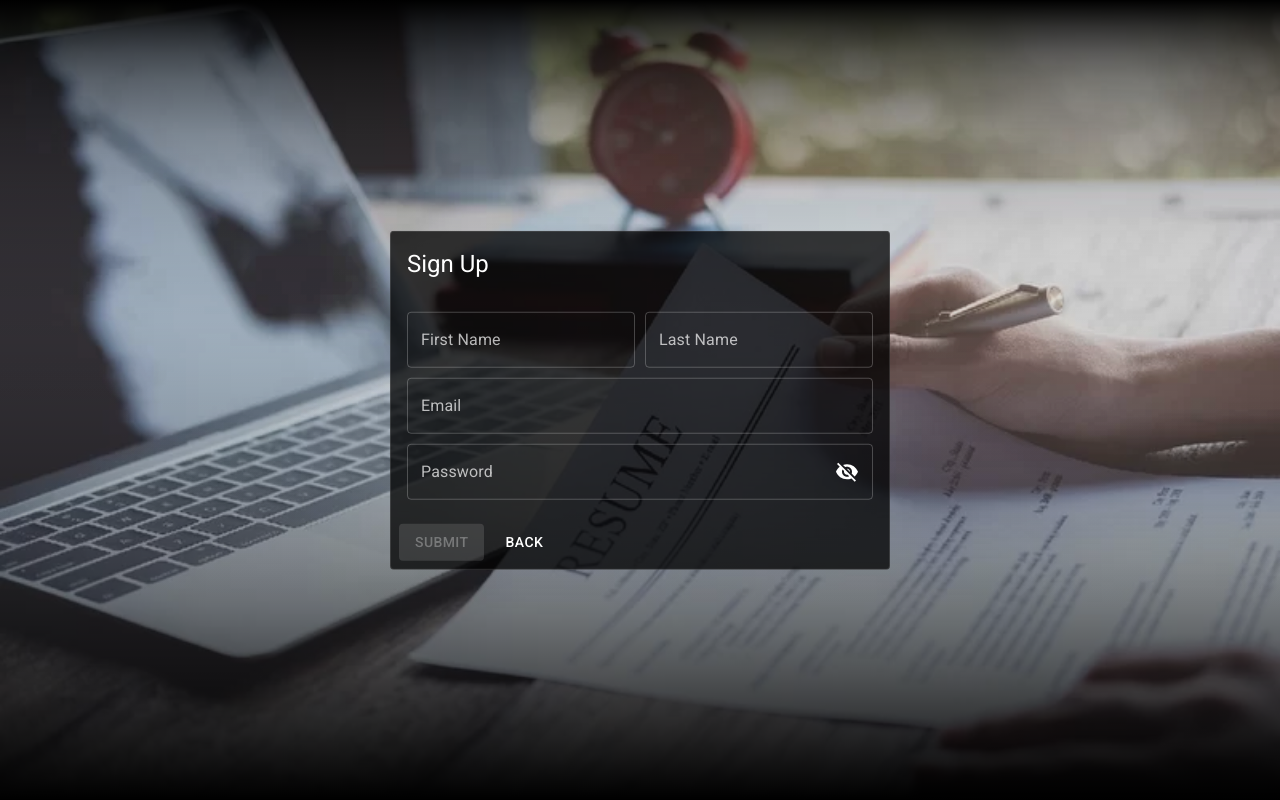
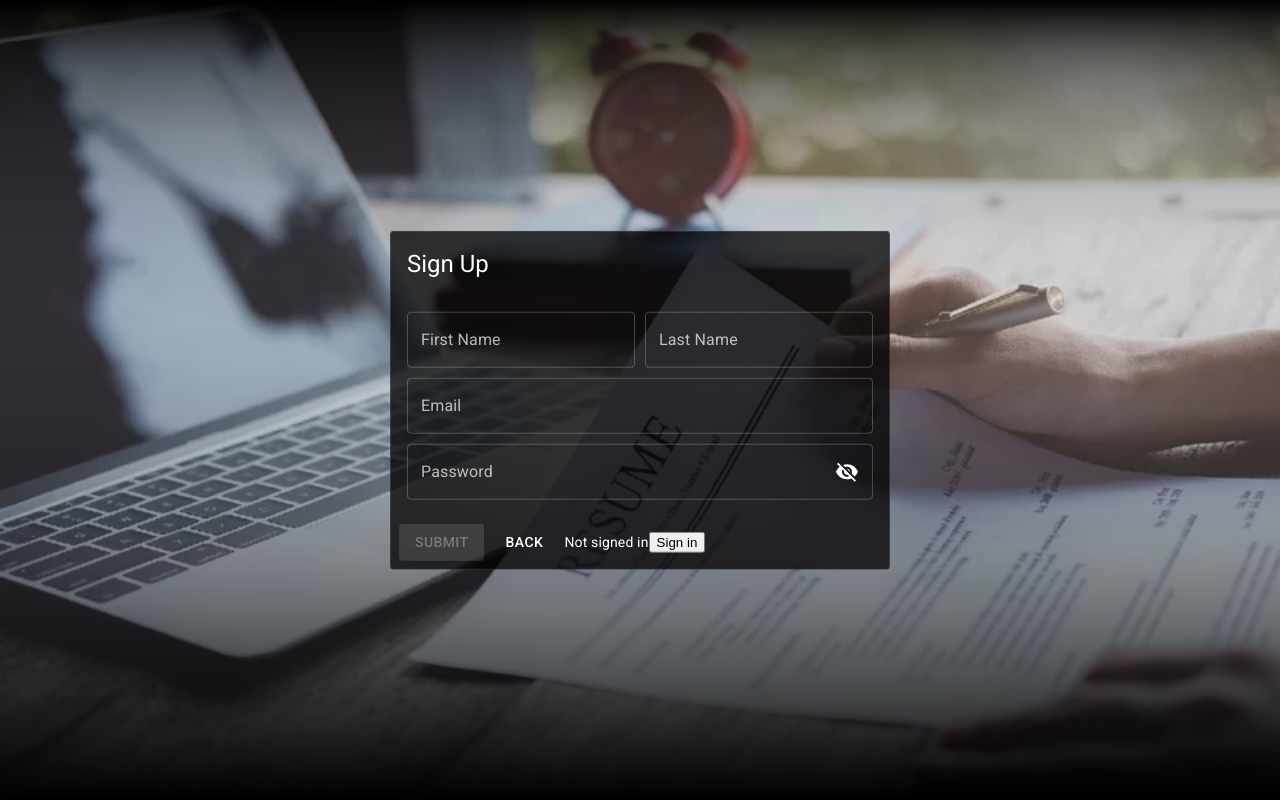
Before and after one commit to aacebo/lucid, a Next.js app: page /sign-up in a window 1280 px wide. Built offline with nearby package versions, Linux system fonts and the light colour scheme; no server answers.

Commit message:
add next-auth

```diff
--- /dev/null
+++ b/components/google-button/google-button.module.scss
@@ -0,0 +1,3 @@
+.container {
+  display: flex;
+}
--- /dev/null
+++ b/components/google-button/google-button.tsx
@@ -0,0 +1,24 @@
+import {
+  useSession,
+  signin,
+  signout,
+} from 'next-auth/client';
+
+import styles from './google-button.module.scss';
+
+export default function GoogleButton() {
+  const [ session, loading ] = useSession();
+
+  return (
+    <div className={styles.container}>
+      {!session && <>
+        Not signed in <br/>
+        <button onClick={signin}>Sign in</button>
+      </>}
+      {session && <>
+        Signed in as {session.user.email} <br/>
+        <button onClick={signout}>Sign out</button>
+      </>}
+    </div>
+  );
+}
--- /dev/null
+++ b/endpoints/user/create-user.endpoint.ts
@@ -0,0 +1,8 @@
+import { NextApiRequest, NextApiResponse } from 'next';
+
+import ICreateUser from '../../dtos/user/create-user.interface';
+
+export default async (req: NextApiRequest, res: NextApiResponse) => {
+  res.statusCode = 201;
+  res.json(req.body as ICreateUser);
+}
--- a/package.json
+++ b/package.json
@@ -14,6 +14,7 @@
     "classnames": "^2.2.6",
     "formik": "^2.1.5",
     "next": "9.5.0",
+    "next-auth": "^3.1.0",
     "react": "16.13.1",
     "react-dom": "16.13.1",
     "sass": "^1.26.10"
--- a/pages/api/user.ts
+++ b/pages/api/user.ts
@@ -1,8 +1,11 @@
 import { NextApiRequest, NextApiResponse } from 'next';
 
-import ICreateUser from '../../dtos/user/create-user.interface';
+import createUser from '../../endpoints/user/create-user.endpoint';
 
-export default (req: NextApiRequest, res: NextApiResponse) => {
-  res.statusCode = 201;
-  res.json(req.body as ICreateUser);
+export default async (req: NextApiRequest, res: NextApiResponse) => {
+  if (req.method === 'POST') {
+    await createUser(req, res);
+  } else {
+    res.status(404).json({ message: 'endpoint not found' });
+  }
 }
--- a/pages/sign-up.tsx
+++ b/pages/sign-up.tsx
@@ -27,6 +27,7 @@ import required from '../validators/required/required.validator';
 import email from '../validators/email/email.validator';
 import password from '../validators/password/password.validator';
 import userService from '../services/user/user.service';
+import GoogleButton from '../components/google-button/google-button';
 
 import styles from './sign-up.module.scss';
 import formStyles from '../styles/form.module.scss';
@@ -174,6 +175,8 @@ export default function SignUp() {
                         Back
                       </Button>
                     </Link>
+
+                    <GoogleButton />
                   </CardActions>
                 </Card>
               </form>
```
Also changed, not shown: pages/_app.tsx (+4 -3 lines), pages/api/auth/[...nextauth].ts (added, +16 -0 lines), 1 other file (tests, documents, lock files or other folders).
